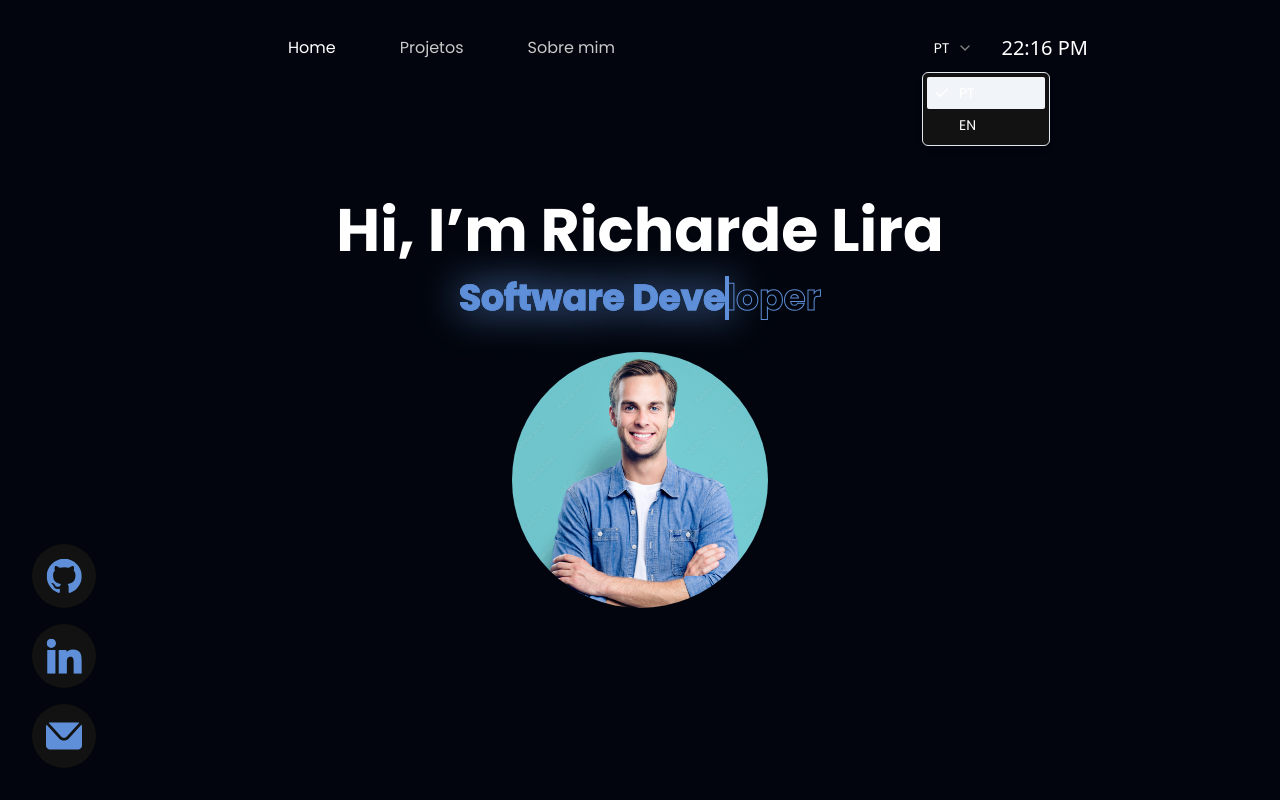
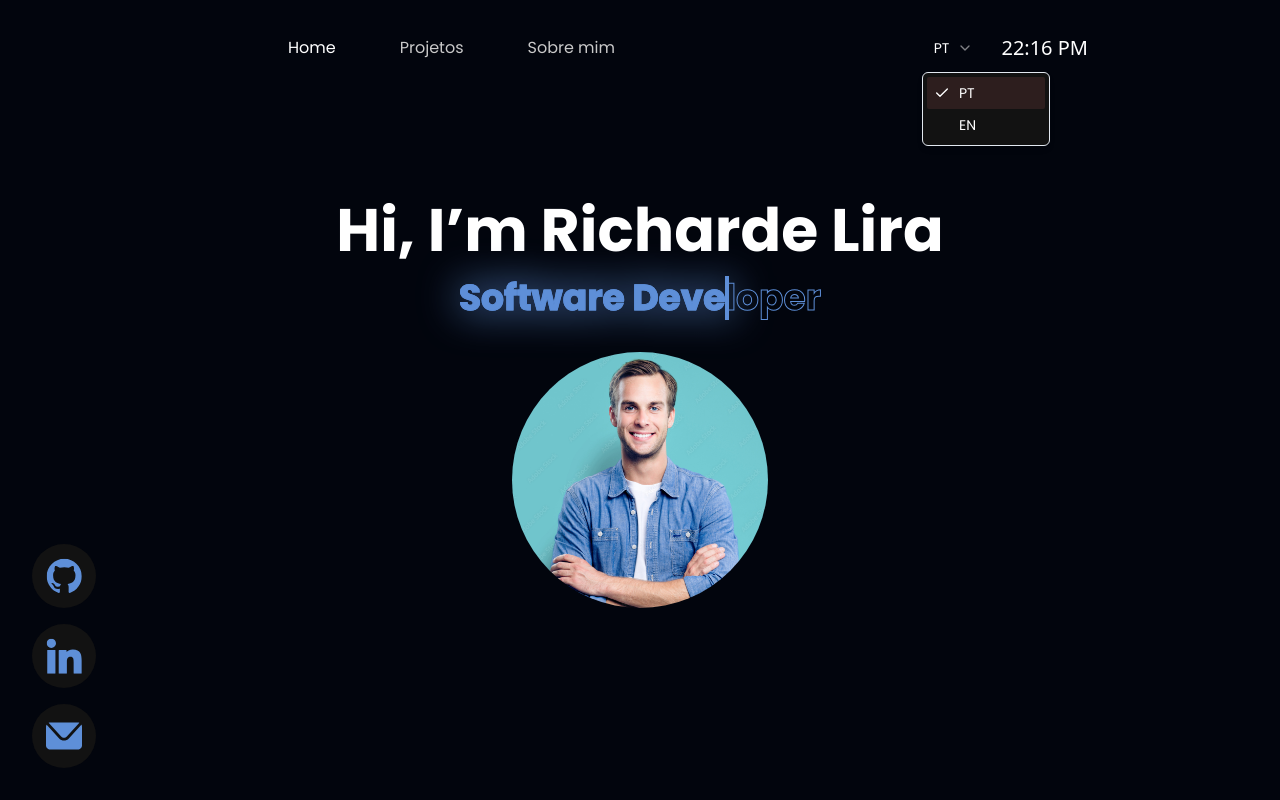
Before and after one commit to RichardeLira/PS5-dashboard-Next.js-14, a Next.js app: page / in a window 1280 px wide. Both pictures are taken after a click on the button "PT". Built offline with nearby package versions, Linux system fonts and the light colour scheme.

Commit message:
change color highlight in select lang

```diff
--- a/src/components/layout/navbar/index.tsx
+++ b/src/components/layout/navbar/index.tsx
@@ -68,13 +68,13 @@ export default function Navbar() {
             </SelectTrigger>
             <SelectContent className="bg-gray-800 max-h-[--radix-select-content-available-height] w-[--radix-select-trigger-width]">
               <SelectItem
-                className="data-[highlighted]:bg-gray-600 data-[state='checked']:bg-gray-600"
+                className="data-[highlighted]:bg-gray-600 hover:bg-gray-700 data-[state='checked']:bg-gray-600"
                 value="pt"
               >
                 PT
               </SelectItem>
               <SelectItem
-                className="hover:bg-gray-700 data-[highlighted]:bg-gray-500"
+                className="hover:bg-gray-700 data-[highlighted]:bg-gray-600 data-[state='checked']:bg-gray-600"
                 value="en"
               >
                 EN
--- a/src/components/ui/select.tsx
+++ b/src/components/ui/select.tsx
@@ -118,7 +118,7 @@ const SelectItem = React.forwardRef<
   <SelectPrimitive.Item
     ref={ref}
     className={cn(
-      'relative flex w-full cursor-default select-none items-center rounded-sm py-1.5 pl-8 pr-2 text-sm outline-none focus:bg-slate-100 focus:text-slate-900 data-[disabled]:pointer-events-none data-[disabled]:opacity-50',
+      'relative flex w-full cursor-default select-none items-center rounded-sm py-1.5 pl-8 pr-2 text-sm outline-none data-[disabled]:pointer-events-none data-[disabled]:opacity-50',
       className,
     )}
     {...props}
```
